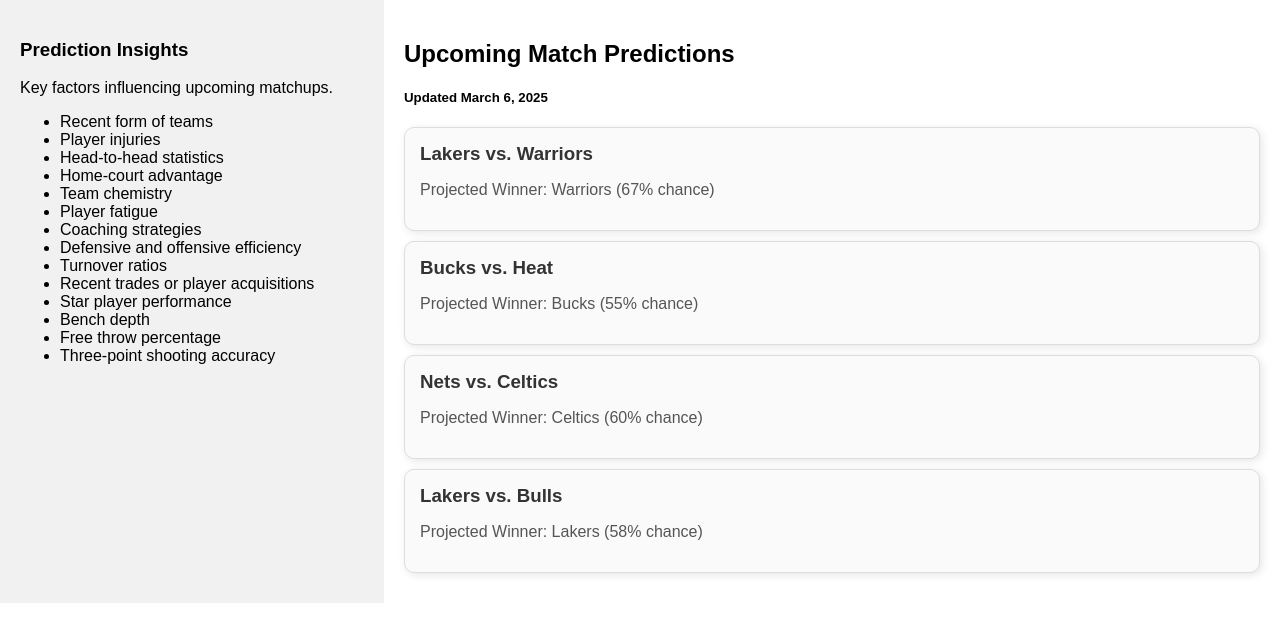
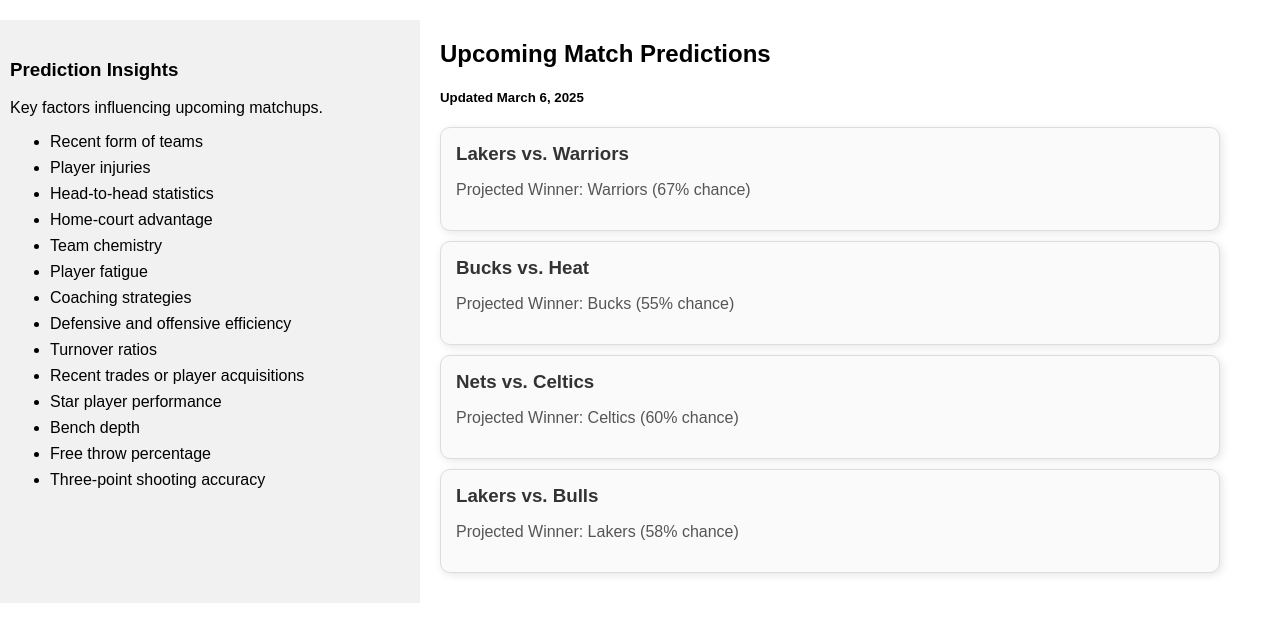
Before and after one commit to BillingtonDev/NBAPredictionsWebsite, a Node project: template frontend/views/predictions.ejs in a window 1280 px wide. Shown: the part 101-743 px from the top of the page. Run offline with Node 20 templates, Linux system fonts and the light colour scheme; the template is opened without the code that fills it, so the values that code supplies are empty.

Commit message:
Improved spacing in Prediction Insights section for better readability. Also adjusted layout to ensure a cleaner look

```diff
--- a/frontend/public/predictions.css
+++ b/frontend/public/predictions.css
@@ -9,74 +9,73 @@
     margin: 0;
   }
 
-  header {
+  /* Header styling */
+  .header {
+    padding: 10px;
+    text-align: center;
     background: #1a365d;
-    color: white;
-    padding: 0;
-    position: relative;
-    text-align: center;
+    color: #ffffff;
   }
 
-  header h1 {
-    margin: 0;
-    padding: 15px 20px;
-    font-size: 1.8rem;
+  .header h1 {
+    font-size: 30px;
   }
 
-
-  nav {
+  /* Navigation bar */
+  .navbar {
+    display: flex;
+    justify-content: center; /* Center the navigation links horizontally */
     background-color: #1a365d;
-    width: 100%;
-    display: flex;
-    justify-content: center;
+    padding: 10px 0; /* Adjust padding for spacing */
 }
 
-  nav ul {
-    display: flex;
-    list-style: none;
-    padding: 0;
-    margin: 0;
-    justify-content: center;
+  .navbar a {
+    float: left;
+    display: block;
+    color: rgb(255, 255, 255);
+    text-align: center;
+    padding: 14px 20px;
+    text-decoration: none;
   }
 
-  nav li {
-    padding: 0;
+  .navbar a:hover {
+    background-color: #ddd;
+    color: black;
   }
-
-
-  nav a {
-    color: white;
-    text-decoration: none;
-    padding: 10px 15px;
-    display: block;
-    transition: background-color 0.3s;
-    background-color: transparent;
-  }
-
-
-  nav a:hover {
-    background-color: rgba(255, 255, 255, 0.2);
-  }
-
-  nav a.active:hover {
-    background-color: rgba(255, 255, 255, 0.2);
-  }
-
 
   /* Layout settings */
   .row {
     display: flex;
     flex-wrap: wrap;
+    justify-content: center; /* Centers content */
+    max-width: 1200px; /* Restrict width for better layout */
+    margin: 0 auto; /* Centers the row */
 }
 
 .side {
-    flex: 30%;
+    flex: 1; /* Makes it take equal space */
+    max-width: 50%; /* Keeps it from getting too large */
     background-color: #f1f1f1;
     padding: 20px;
+    margin-top: 20px;
+    margin-left: -50px; /* Moves the left side further left */
+
 }
 
+.side p {
+    margin-bottom: 10px; /* Adds spacing below the paragraph */
+}
+
+.side li {
+    margin-bottom: 8px; /* Adds spacing between list items */
+}
+
+
+
+
 .main {
-    flex: 70%;
+    flex: 2; /* Takes up more space than the sidebar */
+    max-width: 70%; /* Keeps the main content balanced */
     background-color: white;
     padding: 20px;
 }
```
Lines whose indentation alone changed are shown as unchanged.
